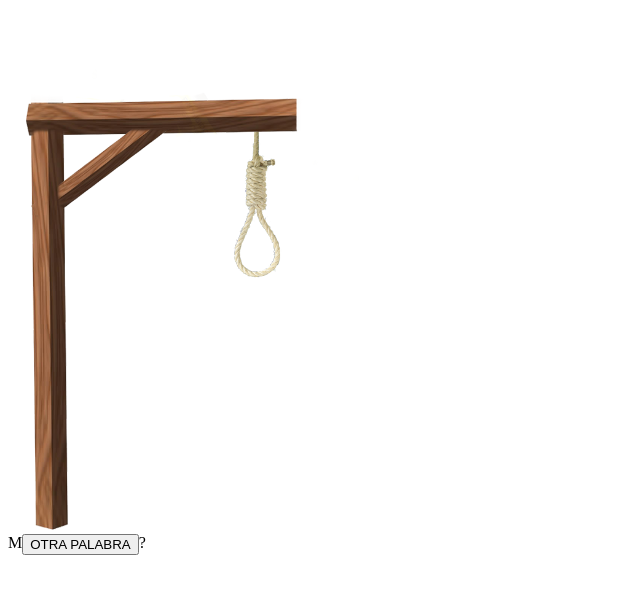
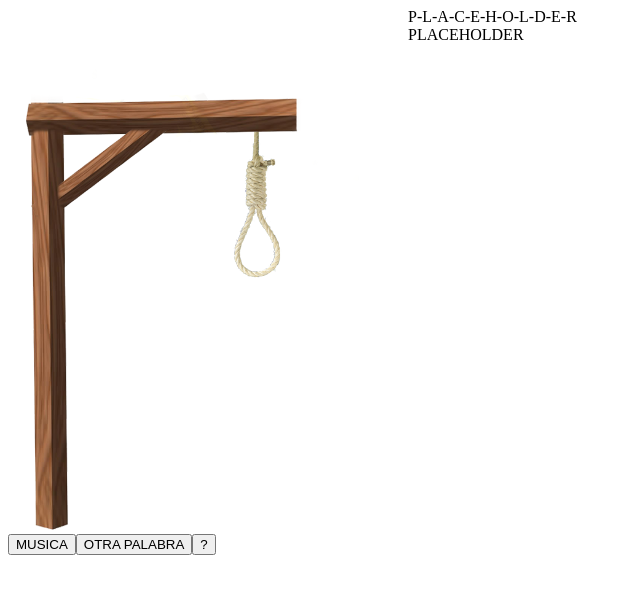
Before and after one commit to CamilaCastro98/el_ahorcado, a plain HTML site: page game.html in a window 1280 px wide. Shown: the whole page, without its empty margins (0-640 px from the left). Drawn offline with Linux system fonts and the light colour scheme.

Commit message:
Corregir estructura basica del juego

```diff
--- a/game.html
+++ b/game.html
@@ -10,20 +10,23 @@
      <div id="juego">
         <div class="progresoDelJuego">
             <div id="ahorcado">
-                <img id='laHorca' src="./horca.png" height="auto" width="400px" alt="La horca">
+                <img id='laHorca' src="./imagenes/horca.png" height="auto" width="400px" alt="La horca">
             </div>
-            <div id="letrasDescartadas">
+            <div class="letras">
+                <div id="letrasDescartadas">P-L-A-C-E-H-O-L-D-E-R</div>
+                <div id="palabra">PLACEHOLDER</div>
             </div>
         </div>
-        <div class="palabra">
-
-        </div>
         <div class="opciones">
-            <div id="musica">M</div>
+            <div id="musica">
+                <button id="musicaBtn">MUSICA</button>
+            </div>
             <div id="reiniciar">
-                <button>OTRA PALABRA</button>
+                <button id="reiniciarBtn">OTRA PALABRA</button>
             </div>
-            <div id="pregunta">?</div>
+            <div id="help">
+                <button id="helpBtn">?</button>
+            </div>
         </div>
      </div>
     </body>
--- a/styles.css
+++ b/styles.css
@@ -5,6 +5,10 @@
 .progresoDelJuego {
     display: flex;
 }
+.letras {
+    display: flex;
+    flex-direction: column;
+}
 .opciones {
     display: flex;
 }
```
Also changed, not shown: imagenes/horca.png (renamed from horca.png).
